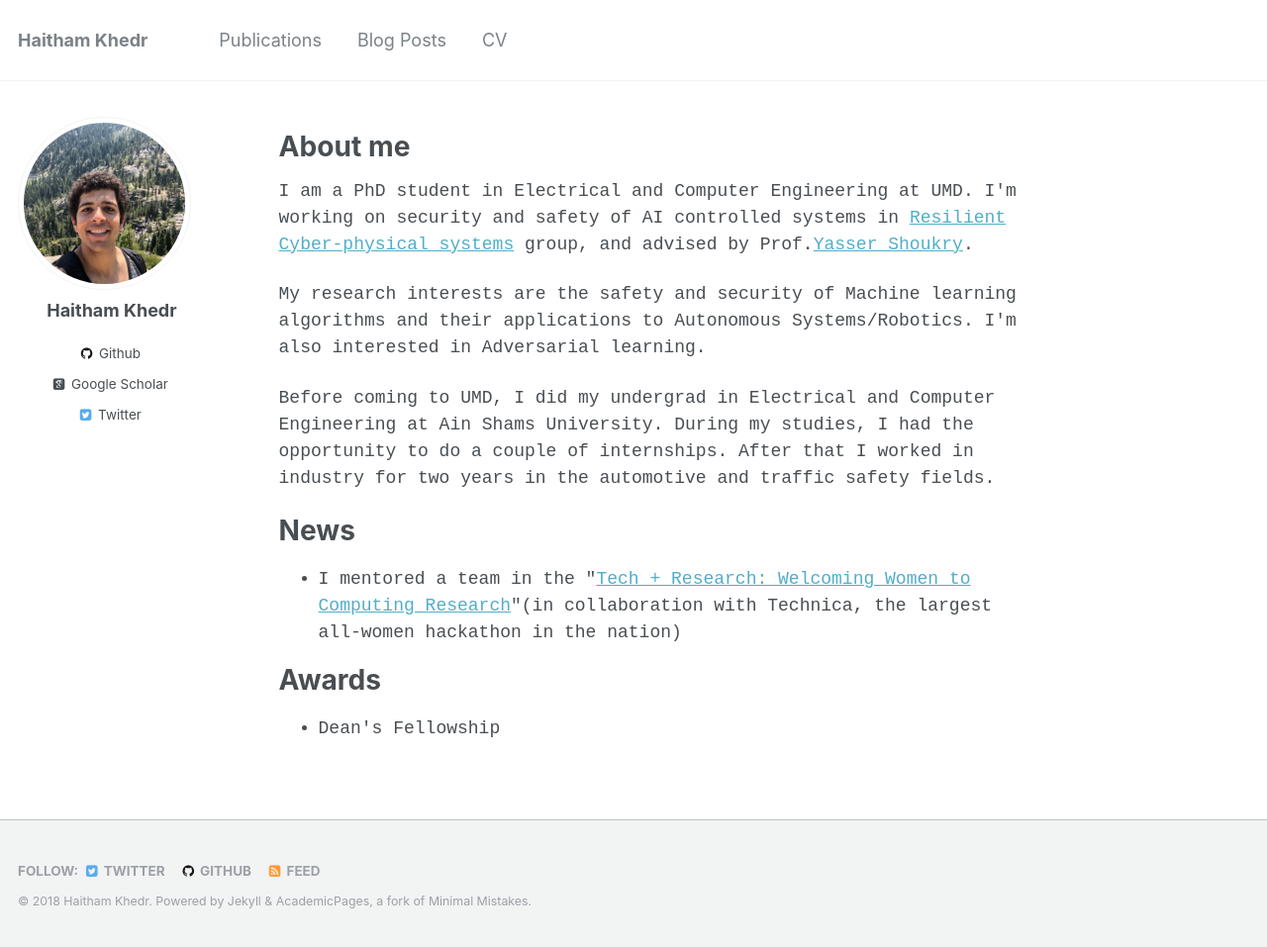
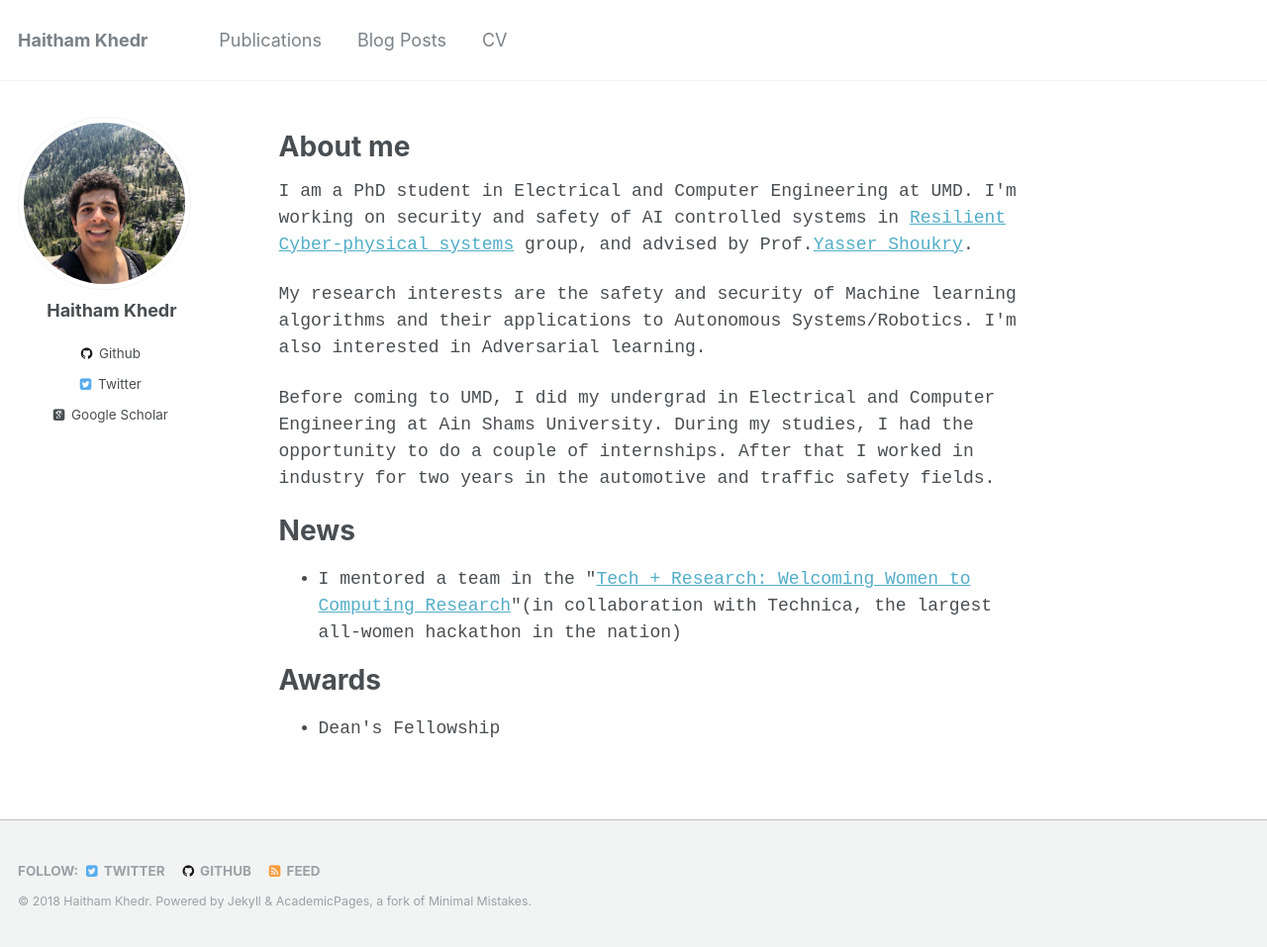
Before and after one commit to haithamkhedr/haithamkhedr.github.io, a Jekyll site: the page built from _pages/about.md, in a window 1280 px wide and 957 px high. Shown: the whole window at 99% size. Built offline with Jekyll 4.4.1, drawn with Linux system fonts in a browser that asks for light colours; some web fonts are replaced.

Commit message:
Switching twitter and Gscholar

```diff
--- a/_includes/author-profile.html
+++ b/_includes/author-profile.html
@@ -97,11 +97,11 @@
       {% if author.vine %}
         <li><a href="https://vine.co/u/{{ author.vine }}"><i class="fa fa-fw fa-vine" aria-hidden="true"></i> Vine</a></li>
       {% endif %}
+       {% if author.twitter %}
+        <li><a href="https://twitter.com/{{ author.twitter }}" target="_blank"><i class="fa fa-fw fa-twitter-square" aria-hidden="true"></i> Twitter</a></li>
+      {% endif %}
       {% if author.googlescholar %}
         <li><a href="{{ author.googlescholar }} "target="_blank""><i class="ai ai-google-scholar-square ai-fw"></i> Google Scholar</a></li>
-      {% endif %}
-      {% if author.twitter %}
-        <li><a href="https://twitter.com/{{ author.twitter }}" target="_blank"><i class="fa fa-fw fa-twitter-square" aria-hidden="true"></i> Twitter</a></li>
       {% endif %}
       {% if author.orcid %}
         <li><a href="{{ author.orcid }}"><i class="ai ai-orcid-square ai-fw"></i> ORCID</a></li>
```
